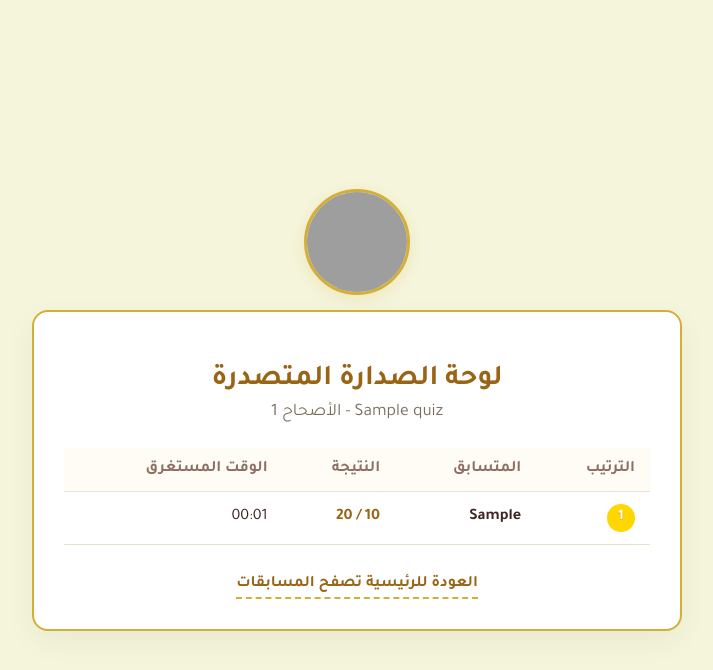
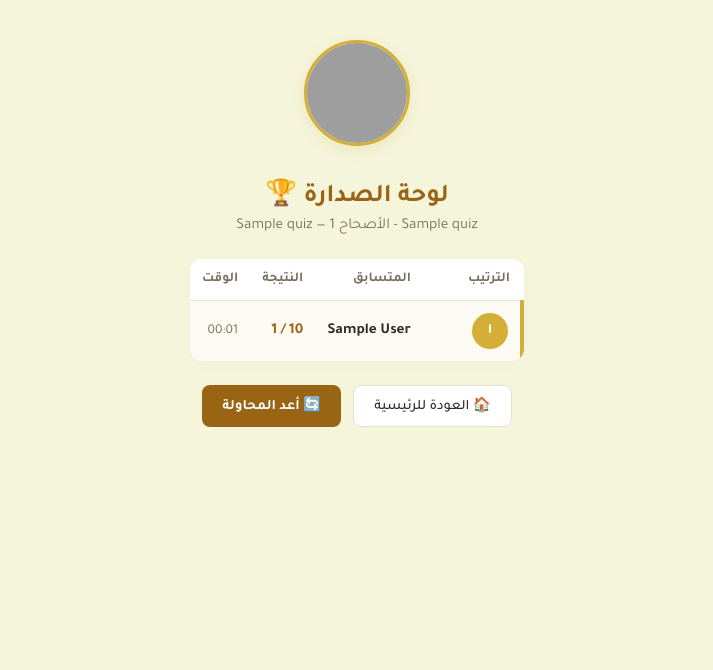
Before and after one commit to MarvyAyman/bible-quiz-project, a Django app: a page that uses quiz/templates/quiz/leaderboard.html in a window 1280 px wide. Shown: the top 670 px of the page, without its empty margins (283-996 px from the left). Run offline with Django 5.2, Linux system fonts and the light colour scheme; tables that the repository leaves empty hold one stand-in row (values such as "Sample post"); some libraries are stand-ins or nearby versions; grey boxes are pictures that could not be loaded.

Commit message:
Fix leaderboard views and html design

```diff
--- a/quiz/templates/quiz/leaderboard.html
+++ b/quiz/templates/quiz/leaderboard.html
@@ -1,69 +1,154 @@
 {% extends "quiz/base.html" %}
+{% block title %}لوحة الصدارة — {{ quiz.book_name }}{% endblock %}
 
-{% block title %}لوحة الصدارة - {{ quiz.book_name }}{% endblock %}
+{% block content %}
+<div style="font-family:'Tajawal',sans-serif; direction:rtl; padding:1rem 0; max-width:650px; margin:0 auto;">
 
-{% block extra_style %}
-body { justify-content: center; }
-.board-container {
-    background: var(--white); max-width: 650px; width: 100%; padding: 30px;
-    border-radius: 16px; box-shadow: 0 10px 30px rgba(0,0,0,0.05); border: 2px solid var(--gold); text-align: center; box-sizing: border-box;
+<link href="https://fonts.googleapis.com/css2?family=Tajawal:wght@400;700&display=swap" rel="stylesheet">
+
+<style>
+:root {
+  --gold:#D4AF37; --dark-gold:#996515; --beige:#F5F5DC;
 }
-h1 { color: var(--dark-gold); margin-bottom: 5px; font-size: 1.8rem; }
-.sub-title { color: #7a6f5d; font-size: 1.1rem; margin-bottom: 25px; }
+.lb-header { text-align:center; margin-bottom:1.5rem; }
+.lb-title { font-size:1.6rem; font-weight:700; color:var(--dark-gold); margin:0 0 4px; }
+.lb-sub { font-size:0.95rem; color:#7a6f5d; margin:0; }
 
-table { width: 100%; border-collapse: collapse; margin-top: 15px; }
-th, td { padding: 12px 15px; text-align: right; border-bottom: 1px solid #e8e0d0; }
-th { color: #8d6e63; font-weight: bold; background-color: #fffcf5; }
+.lb-table { width:100%; border-collapse:collapse; background: #fff; border-radius: 12px; overflow: hidden; box-shadow: 0 4px 15px rgba(0,0,0,0.02); }
+.lb-table th {
+  font-size:0.85rem; color:#7a6f5d;
+  padding:12px; border-bottom:1px solid #e8e0d0;
+  font-weight:700; text-align:right;
+}
+.lb-row { transition:background 0.15s; }
+.lb-row td { padding:12px; border-bottom:0.5px solid #f4f0e6; vertical-align:middle; }
+.lb-row:last-child td { border-bottom:none; }
+
+/* تأثيرات المراتب الثلاثة الأولى و حساب المستخدم الحالي */
+.lb-row.top-1 { background:rgba(212,175,55,0.06); border-right:4px solid #D4AF37; }
+.lb-row.top-2 { background:rgba(180,180,180,0.05); border-right:4px solid #b0b0b0; }
+.lb-row.top-3 { background:rgba(180,110,50,0.05); border-right:4px solid #cd7f32; }
+.lb-row.current-user { background:rgba(28,176,246,0.06); border-right:4px solid #1cb0f6; }
 
 .rank-badge {
-    display: inline-flex; align-items: center; justify-content: center;
-    width: 28px; height: 28px; border-radius: 50%; background: #eee; font-weight: bold; font-size: 0.9rem;
+  display:inline-flex; align-items:center; justify-content:center;
+  width:36px; height:36px; border-radius:50%;
+  font-weight:700; font-size:0.95rem;
+  background:#f0eadd; color:#7a6f5d;
 }
-.rank-1 { background: #ffd700; color: #fff; text-shadow: 0 1px 2px rgba(0,0,0,0.2); }
-.rank-2 { background: #c0c0c0; color: #fff; text-shadow: 0 1px 2px rgba(0,0,0,0.2); }
-.rank-3 { background: #cd7f32; color: #fff; text-shadow: 0 1px 2px rgba(0,0,0,0.2); }
+.rank-badge.r1 { background:#D4AF37; color:#fff; }
+.rank-badge.r2 { background:#b0b0b0; color:#fff; }
+.rank-badge.r3 { background:#cd7f32; color:#fff; }
+.rank-badge.r-you { background:#1cb0f6; color:#fff; }
 
-.action-link {
-    display: inline-block; margin-top: 30px; color: var(--dark-gold);
-    text-decoration: none; font-weight: bold; transition: 0.2s; border-bottom: 2px dashed var(--gold); padding-bottom: 3px;
+.medal { font-size:1.1rem; margin-right:6px; }
+
+.player-name { font-weight:700; font-size:0.95rem; color:#2d2d2d; }
+.you-badge {
+  display:inline-block; font-size:0.7rem; font-weight:700;
+  background:rgba(28,176,246,0.15); color:#1cb0f6;
+  padding:2px 8px; border-radius:20px; margin-left:6px;
+  vertical-align:middle;
 }
-.action-link:hover { color: var(--gold); border-bottom-style: solid; }
-{% endblock %}
+.score-val { font-weight:700; color:var(--dark-gold); font-size:0.95rem; }
+.time-val { font-size:0.85rem; color:#7a6f5d; }
 
-{% block content %}
-<div class="board-container">
-    <h1>لوحة الصدارة المتصدرة</h1>
-    <div class="sub-title">{{ quiz.book_name }} - الأصحاح {{ quiz.chapter_number }}</div>
+.lb-actions {
+  display:flex; gap:12px; margin-top:1.5rem; justify-content:center; flex-wrap:wrap;
+}
+.btn-back {
+  display:inline-flex; align-items:center; gap:6px;
+  padding:10px 20px; border-radius:8px;
+  border:1.5px solid #e8e0d0;
+  background:#fff; color:#2d2d2d; font-size:0.9rem;
+  font-family:inherit; cursor:pointer; text-decoration:none;
+  font-weight:500; transition:background 0.15s;
+}
+.btn-back:hover { background:#fcfbfa; }
+.btn-retake {
+  display:inline-flex; align-items:center; gap:6px;
+  padding:10px 20px; border-radius:8px;
+  border:none; background:var(--dark-gold);
+  color:#fff; font-size:0.9rem; text-decoration: none;
+  font-family:inherit; cursor:pointer;
+  font-weight:700; transition:opacity 0.15s;
+}
+.btn-retake:hover { opacity:0.88; }
 
-    <table>
+.divider-label {
+  text-align:center; font-size:0.8rem; color:#7a6f5d;
+  padding:12px 0 6px; letter-spacing:0.05em; font-weight: bold;
+}
+</style>
+
+<div class="lb-header">
+  <p class="lb-title">لوحة الصدارة 🏆</p>
+  <p class="lb-sub">{{ quiz.book_name }} - الأصحاح {{ quiz.chapter_number }}{% if quiz.title %} — {{ quiz.title }}{% endif %}</p>
+</div>
+
+<table class="lb-table">
   <thead>
     <tr>
-                <th>الترتيب</th>
+      <th style="width:75px;">الترتيب</th>
       <th>المتسابق</th>
       <th>النتيجة</th>
-                <th>الوقت المستغرق</th>
+      <th>الوقت</th>
     </tr>
   </thead>
   <tbody>
     {% for entry in leaderboard %}
-            <tr>
+    <tr class="lb-row {% if entry.rank == 1 %}top-1{% elif entry.rank == 2 %}top-2{% elif entry.rank == 3 %}top-3{% elif user.is_authenticated and entry.user_id == user.id %}current-user{% endif %}">
       <td>
-                    <span class="rank-badge {% if forloop.counter == 1 %}rank-1{% elif forloop.counter == 2 %}rank-2{% elif forloop.counter == 3 %}rank-3{% endif %}">
-                        {{ forloop.counter }}
-                    </span>
+        {% if entry.rank == 1 %}
+          <span class="rank-badge r1">١</span>
+        {% elif entry.rank == 2 %}
+          <span class="rank-badge r2">٢</span>
+        {% elif entry.rank == 3 %}
+          <span class="rank-badge r3">٣</span>
+        {% else %}
+          <span class="rank-badge">{{ entry.rank }}</span>
+        {% endif %}
       </td>
-                <td style="font-weight: bold;">{{ entry.user.first_name|default:entry.user.username }}</td>
-                <td style="color: var(--dark-gold); font-weight: bold;">{{ entry.score_value }} / 20</td>
-                <td>{{ entry.formatted_time }}</td>
+      <td>
+        {% if user.is_authenticated and entry.user_id == user.id %}
+          <span class="you-badge">أنت</span>
+        {% endif %}
+        <span class="player-name">{{ entry.user.get_full_name|default:entry.user.username }}</span>
+      </td>
+      <td><span class="score-val">{{ entry.score_value }} / {{ total_questions }}</span></td>
+      <td><span class="time-val">{{ entry.formatted_time }}</span></td>
     </tr>
     {% empty %}
     <tr>
-                <td colspan="4" style="color: #777; padding: 30px 0;">لا توجد محاولات مسجلة لهذه المسابقة بعد. كن الأول!</td>
+      <td colspan="4" style="text-align: center; color: #777; padding: 20px;">لا توجد محاولات مسجلة لهذه المسابقة بعد. كن أول من يشارك!</td>
     </tr>
     {% endfor %}
+
+    {# عرض شريط المستخدم الحالي في الأسفل إذا كان ترتيبه متأخراً خارج العشرة الأوائل #}
+    {% if show_current_user_bottom %}
+    <tr><td colspan="4"><div class="divider-label">— موقعك الحالي —</div></td></tr>
+
+    <tr class="lb-row current-user">
+      <td><span class="rank-badge r-you">{{ user_score_entry.rank }}</span></td>
+      <td>
+        <span class="you-badge">أنت</span>
+        <span class="player-name">{{ user_score_entry.user.get_full_name|default:user_score_entry.user.username }}</span>
+      </td>
+      <td><span class="score-val">{{ user_score_entry.score_value }} / {{ total_questions }}</span></td>
+      <td><span class="time-val">{{ user_score_entry.formatted_time }}</span></td>
+    </tr>
+    {% endif %}
   </tbody>
 </table>
 
-    <a href="{% url 'index' %}" class="action-link">العودة للرئيسية تصفح المسابقات</a>
+<div class="lb-actions">
+  <a href="{% url 'index' %}" class="btn-back">
+    🏠 العودة للرئيسية
+  </a>
+  <a href="{% url 'quiz_view' quiz.slug %}" class="btn-retake">
+    🔄 أعد المحاولة
+  </a>
+</div>
+
 </div>
 {% endblock %}
--- a/quiz/templates/quiz/panel/manage_quizzes.html
+++ b/quiz/templates/quiz/panel/manage_quizzes.html
@@ -3,7 +3,7 @@
 {% block content %}
 <div class="page-header">
     <h1>⚙️ إدارة المسابقات</h1>
-    <p>تعديل، حذف، أو التحكم في حالة نشر المسابقات التي قمتِ بإنشائها</p>
+    <p>تعديل، حذف، أو التحكم في حالة نشر المسابقات التي قمت بإنشائها</p>
 </div>
 
 <div class="card table-card">
--- a/quiz/views.py
+++ b/quiz/views.py
@@ -3,7 +3,7 @@ from django.http import JsonResponse
 from django.urls import reverse
 from django.views.decorators.http import require_POST
 from django.contrib.auth.models import User
-from django.db.models import Avg, Count
+from django.db.models import Avg, Count, Max, Min, OuterRef, Subquery, Window, F
 from django.conf import settings
 from .models import Quiz, Question, QuestionChoice, Score, QuestionResponse
 import json
@@ -11,7 +11,8 @@ import re
 import jwt
 from urllib.parse import unquote
 from django.views.decorators.csrf import csrf_exempt
-
+from django.db.models.functions import RowNumber
+from urllib.parse import unquote
 
 def decode_url_slug(url_string):
     return unquote(url_string)
@@ -140,17 +141,67 @@ def submit_score(request, quiz_slug):
     })
 
 
+
 def leaderboard_view(request, quiz_slug):
     quiz_slug = unquote(quiz_slug)
     quiz = get_object_or_404(Quiz, slug=quiz_slug)
-    top_scores = Score.objects.filter(quiz=quiz).order_by('-score_value', 'time_taken_seconds')[:10]
 
-    for score in top_scores:
+    # 1. استعلام ذكي لجلب أفضل درجة وأسرع وقت لكل مستخدم فريد (Distinct User) داخل هذه المسابقة
+    # نستخدم Subquery لجلب المعرف الفريد (ID) لأفضل محاولة لكل مستخدم
+    best_score_ids = Score.objects.filter(
+        quiz=quiz,
+        user_id=OuterRef('user_id')
+    ).order_by('-score_value', 'time_taken_seconds').values('id')[:1]
+
+    # جلب السجلات الكاملة الفريدة بناءً على الـ Subquery
+    unique_scores = Score.objects.filter(
+        id__in=Subquery(
+            Score.objects.filter(quiz=quiz)
+            .values('user_id')
+            .annotate(best_id=Subquery(best_score_ids))
+            .values('best_id')
+        )
+    ).select_related('user').order_by('-score_value', 'time_taken_seconds')
+
+    # 2. حساب الترتيب (Rank) لجميع المتسابقين ديناميكياً لتحديد موضع المستخدم الحالي
+    # نقوم بعمل Loop بسيط لإضافة الترتيب وصيغة الوقت للـ 10 الأوائل والبحث عن المستخدم الحالي
+    top_scores = []
+    user_score_entry = None
+    user_rank = None
+
+    for index, score in enumerate(unique_scores, start=1):
+        # تنسيق الوقت ليكون MM:SS
         minutes = score.time_taken_seconds // 60
         seconds = score.time_taken_seconds % 60
         score.formatted_time = f"{minutes:02d}:{seconds:02d}"
+        score.rank = index  # إسناد الترتيب الرقمي
 
-    return render(request, 'quiz/leaderboard.html', {'quiz': quiz, 'leaderboard': top_scores})
+        # جلب الـ 10 الأوائل فقط للوحة
+        if index <= 10:
+            top_scores.append(score)
+
+        # التحقق إذا كان هذا السجل يخص المستخدم الحالي المسجل دخوله
+        if request.user.is_authenticated and score.user_id == request.user.id:
+            user_score_entry = score
+            user_rank = index
+
+            # إذا وصلنا للـ 10 الأوائل وعثرنا على المستخدم الحالي، يمكننا إنهاء الـ Loop مبكراً
+            if index >= 10:
+                break
+
+    # تحديد ما إذا كان المستخدم الحالي خارج العشرة الأوائل لعرضه في شريط منفصل
+    show_current_user_bottom = False
+    if user_score_entry and user_rank > 10:
+        show_current_user_bottom = True
+
+    context = {
+        'quiz': quiz,
+        'leaderboard': top_scores,
+        'total_questions': quiz.question_count,
+        'user_score_entry': user_score_entry,
+        'show_current_user_bottom': show_current_user_bottom,
+    }
+    return render(request, 'quiz/leaderboard.html', context)
 
 # ---------------------------------------------------------------------------
 # Text -> quiz structure parser
```
Lines whose indentation alone changed are shown as unchanged.
